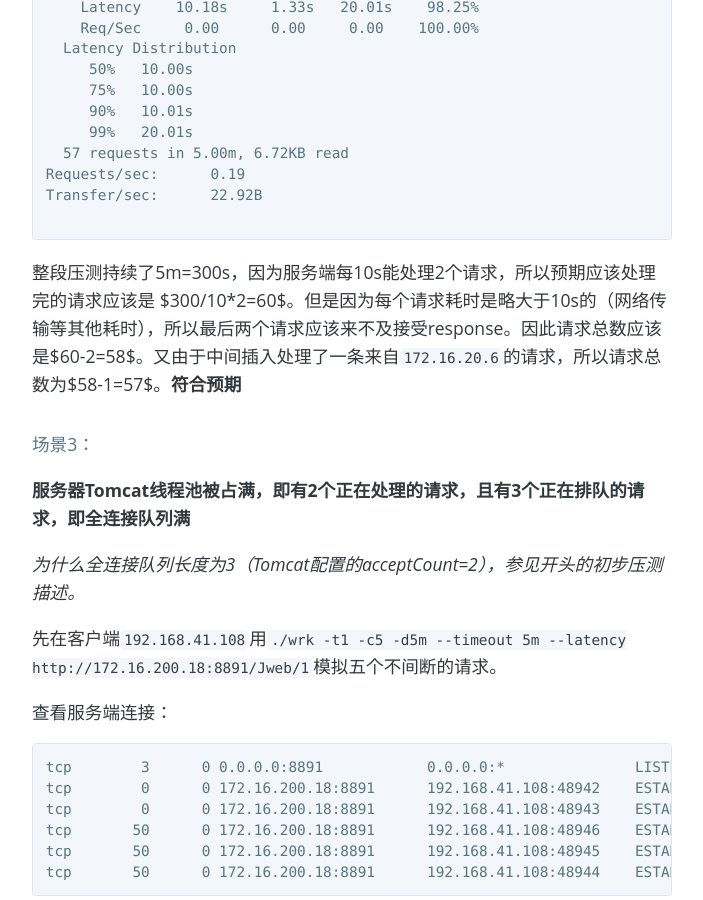
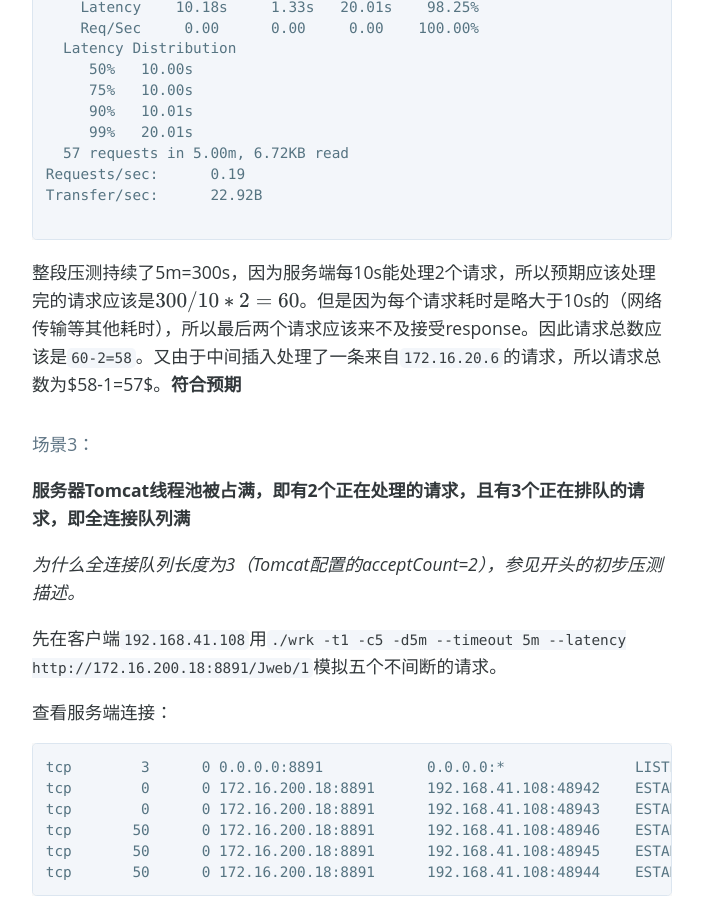
Before and after one commit to Yesphet/Yesphet.github.io, a Jekyll site: the page built from _posts/2017-2-14-Tomcat压测（2）.md, in a window 1280 px wide and 900 px high, scrolled down 5187 px. Shown: the whole window, without its empty margins (288-991 px from the left). Built offline with Jekyll 4.4.1, drawn with Linux system fonts in a browser that asks for light colours; nearby versions of some CDN libraries; some web fonts are replaced; formulas are drawn with MathJax 3; part of the change alters nothing that is shown.

````diff
--- a/_includes/head.html
+++ b/_includes/head.html
@@ -25,4 +25,8 @@
     </script>
     {% endif %}
 
+    <script type="text/javascript"
+        src="http://cdn.mathjax.org/mathjax/latest/MathJax.js?config=TeX-AMS-MML_HTMLorMML">
+    </script>
+
 </head>
--- a/_posts/2017-2-14-Tomcat压测（2）.md
+++ b/_posts/2017-2-14-Tomcat压测（2）.md
@@ -38,14 +38,14 @@ static {
 
 总结几点就是：
 
-* backlog在Linux 2.2之后表示的是已完成三次握手但还未被应用程序accept的队列长度，即全连接队列长度。
-* backlog不能超过`net.core.somaxconn`整个参数，所以全连接队列长度等于`min(backlog,somaxconn)`;
-* 半连接队列长度（`max_qlen_log`），内核版本小于2.6.20的话`max_qlen_log`是直接由`sysctl_max_syn_backlog`决定的，否则是
+1. backlog在Linux 2.2之后表示的是已完成三次握手但还未被应用程序accept的队列长度，即全连接队列长度。
+2. backlog不能超过`net.core.somaxconn`整个参数，所以全连接队列长度等于`min(backlog,somaxconn)`;
+3. 半连接队列长度（`max_qlen_log`），内核版本小于2.6.20的话`max_qlen_log`是直接由`sysctl_max_syn_backlog`决定的，否则是
 
    ```c
-   table_entries = min(min（somaxconn，backlog）,tcp_max_syn_backlog)
+   table_entries = min(min(somaxconn,backlog),tcp_max_syn_backlog)
    roundup_pow_of_two(table_entries + 1)
- //这个计算方式可能有点问题，因为实际测试好像有点差别，具体可以查 看上面引用的资料。
+   //这个计算方式可能有点问题，因为实际测试好像有点差别，具体可以查 看上面引用的资料。
    ```
 
 因此，Tomcat在BIO下同时能接受的请求数量为maxThread+acceptCount，根据官方描述超过的请求会直接返回connect refused，但我这边测试的结果是：
@@ -145,7 +145,7 @@ Requests/sec:      0.19
 Transfer/sec:      22.92B
 
 ```
-整段压测持续了5m=300s，因为服务端每10s能处理2个请求，所以预期应该处理完的请求应该是 $300/10*2=60$。但是因为每个请求耗时是略大于10s的（网络传输等其他耗时），所以最后两个请求应该来不及接受response。因此请求总数应该是$60-2=58$。又由于中间插入处理了一条来自`172.16.20.6`的请求，所以请求总数为$58-1=57$。**符合预期**
+整段压测持续了5m=300s，因为服务端每10s能处理2个请求，所以预期应该处理完的请求应该是$$300/10*2=60$$。但是因为每个请求耗时是略大于10s的（网络传输等其他耗时），所以最后两个请求应该来不及接受response。因此请求总数应该是`60-2=58`。又由于中间插入处理了一条来自`172.16.20.6`的请求，所以请求总数为$58-1=57$。**符合预期**
 
 #### 场景3：
 
@@ -302,7 +302,7 @@ tcp       88      0 172.16.200.18:8891      172.16.20.6:62147       ESTABLISHED
 3. 当全连接队列满了的情况下，还不停有请求过来时，再过来的请求会被放入半连接队列，但是服务端会有剔除的策略（策略是怎么样的我也不知道....），会主动向半连接队列中的一些连接发RST包断开这些连接。
 4. 当全连接队列和半连接队列都满了的情况下，对客户端再发来的SYN包，服务端不会响应ACK包。
 5. 当TCP连接没有建立成功就被RST掉的时候，客户响应的会是`Connection reset by peer`，Chrome浏览器响应like this:
-	![](../_img4post/20170214/6.png)
+	![](https://yesphet.github.io/_img4post/20170214/6.png)
 
 ### 个人总结
 
````
Also changed, not shown: _posts/2017-2-8-Tomcat7压测（1）.md (+1 -1 lines), img4post/20170214/1.png (renamed from _img4post/20170214/1.png), img4post/20170214/2.png (renamed from _img4post/20170214/2.png), img4post/20170214/3.png (renamed from _img4post/20170214/3.png), img4post/20170214/4.png (renamed from _img4post/20170214/4.png), img4post/20170214/5.png (renamed from _img4post/20170214/5.png), img4post/20170214/6.png (renamed from _img4post/20170214/6.png), 2 other files.
